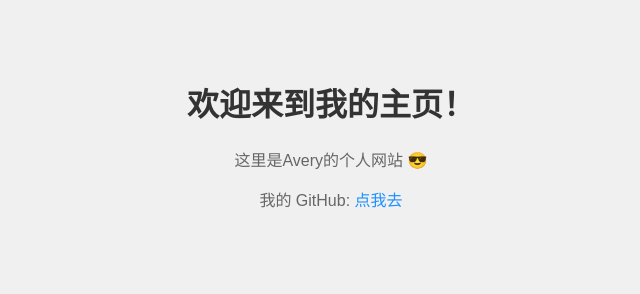
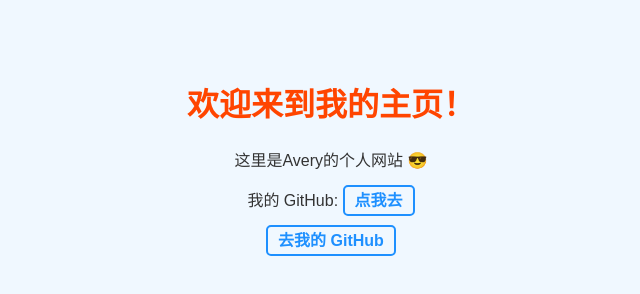
Before and after one commit to Avery-Cheung/Avery-Cheung.github.io, a plain HTML site: page index.html in a window 1280 px wide. Shown: the whole page, without its empty margins (309-949 px from the left). Drawn offline with Linux system fonts and the light colour scheme.

Commit message:
更新网页样式和按钮

```diff
--- a/index.html
+++ b/index.html
@@ -5,26 +5,39 @@
     <title>Avery的主页</title>
    <style>
 body {
+    background-color: #f0f8ff;  /* 背景颜色：淡蓝色 */
     font-family: "Arial", sans-serif;
-            background: #f0f0f0;
     text-align: center;
     padding-top: 50px;
 }
+
 h1 {
+    color: #ff4500;  /* 标题颜色：橘红色 */
+}
+
+p {
     color: #333;
 }
-        p {
-            color: #666;
-        }
+
 a {
     color: #1e90ff;
     text-decoration: none;
+    font-weight: bold;
+    padding: 5px 10px;
+    border: 2px solid #1e90ff;
+    border-radius: 5px;
+}
+a:hover {
+    background-color: #1e90ff;
+    color: white;
 }
 </style>
+
 </head>
 <body>
     <h1>欢迎来到我的主页！</h1>
     <p>这里是Avery的个人网站 😎</p>
     <p>我的 GitHub: <a href="https://github.com/Avery-Cheung" target="_blank">点我去</a></p>
+    <p><a href="https://github.com/Avery-Cheung" target="_blank">去我的 GitHub</a></p>
 </body>
 </html>
```
Lines whose indentation alone changed are shown as unchanged.
